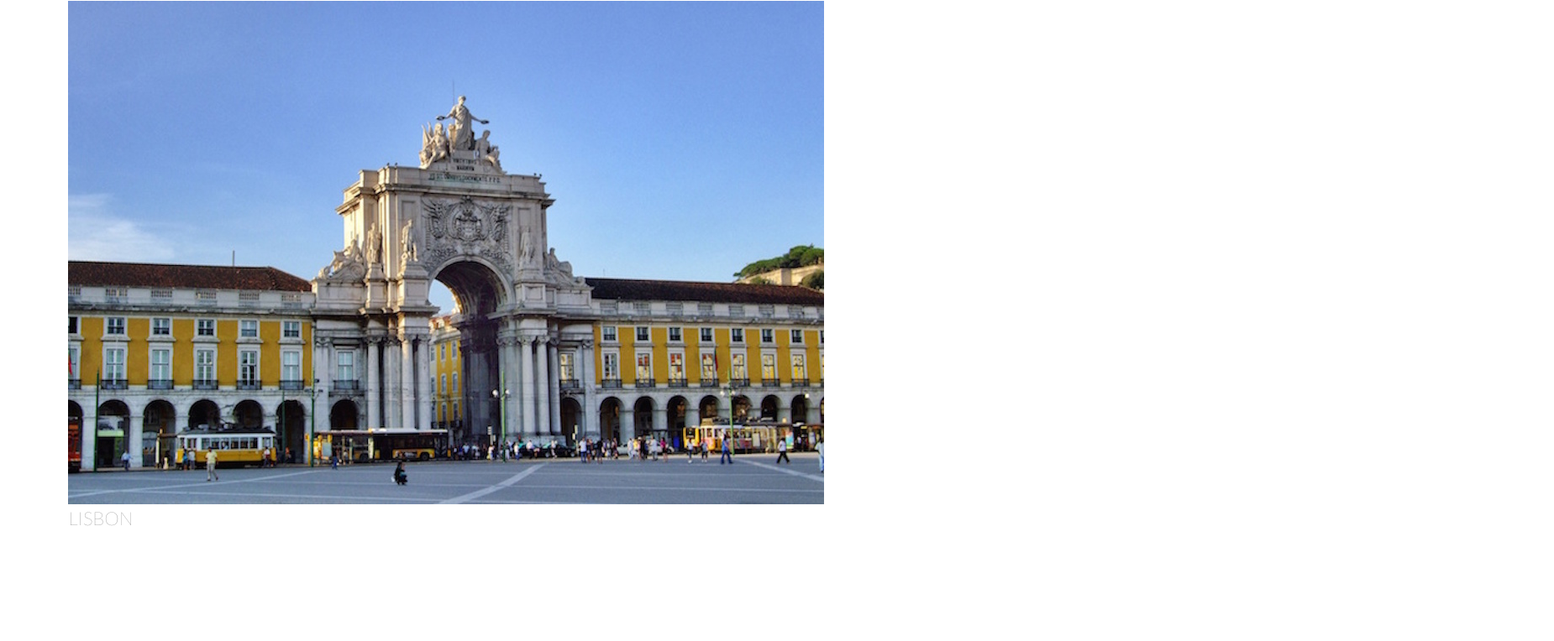
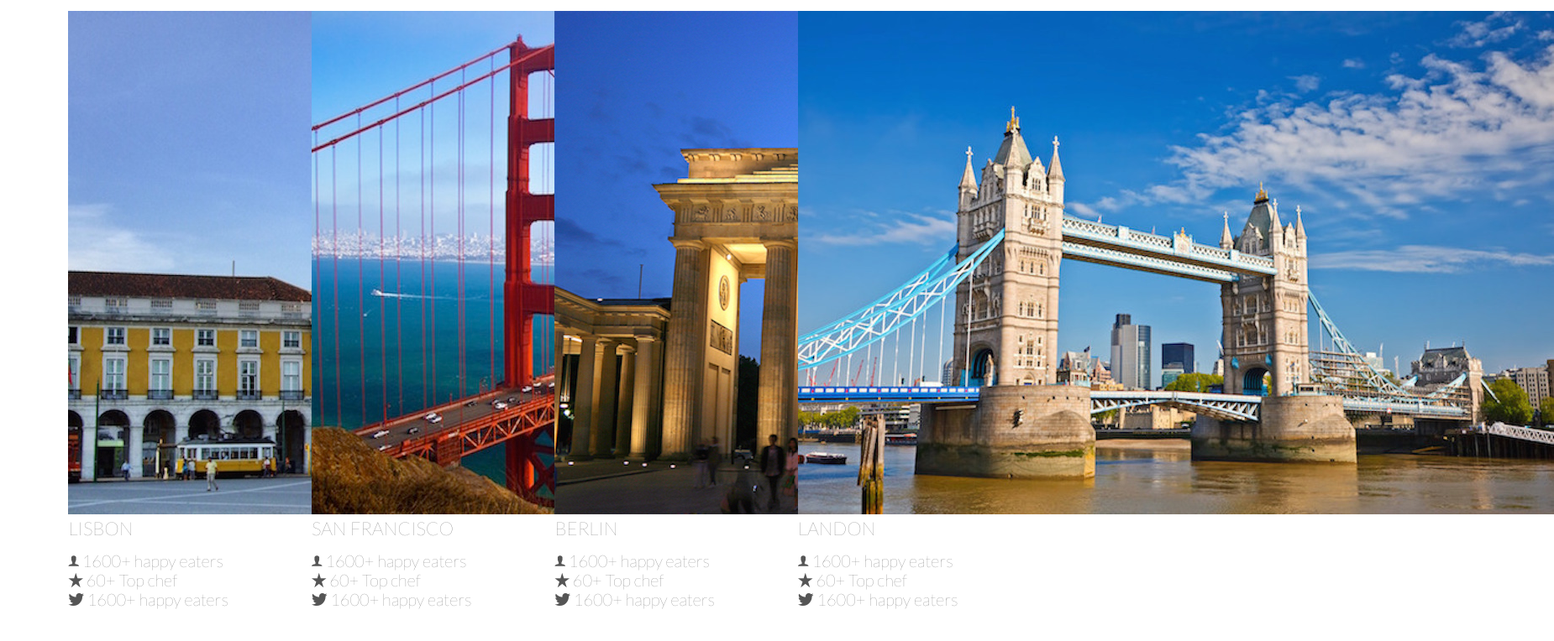
Before and after one commit to jonathan1965/The-killer, a plain HTML site: page index.html in a window 1280 px wide. Shown: the part 2745-3509 px from the top of the page at 84% size, 1850 px wide, since content can reach past the window. Before the commit the page ends 3484 px from the top, so only its background shows below. Drawn offline with Linux system fonts and the light colour scheme; files whose address does not match are found by name.

Commit message:
make it better

```diff
--- a/index.html
+++ b/index.html
@@ -166,13 +166,73 @@
 
      <section class="section-cities">
           <div class="row">
-              <div class="span-1-of-4 box">
+              <div class="col span-1-of-4 box">
                    <img src="resources/img/lisbon-3.jpg" alt="">
               <h3>lisbon</h3>
-              <div class="">
-
+              <div class="city-feacture">
+                <i class="ion-ios-person "></i>
+                1600+ happy eaters
+              </div>
+              <div class="city-feacture">
+                <i class="ion-star "></i>
+                60+ Top chef
+              </div>
+              <div class="city-feacture">
+                <i class="ion-social-twitter"></i>
+                1600+ happy eaters
               </div>
                 </div>
+
+                <div class="col span-1-of-4 box">
+                    <img src="resources/img/san-francisco.jpg" alt="">
+               <h3>San FRANCISCO</h3>
+               <div class="city-feacture">
+                 <i class="ion-ios-person "></i>
+                 1600+ happy eaters
+               </div>
+               <div class="city-feacture">
+                 <i class="ion-star "></i>
+                 60+ Top chef
+               </div>
+               <div class="city-feacture">
+                 <i class="ion-social-twitter"></i>
+                 1600+ happy eaters
+               </div>
+                 </div>
+
+                 <div class="col span-1-of-4 box">
+                    <img src="resources/img/berlin.jpg" alt="">
+               <h3>BERLIN</h3>
+               <div class="city-feacture">
+                 <i class="ion-ios-person "></i>
+                 1600+ happy eaters
+               </div>
+               <div class="city-feacture">
+                 <i class="ion-star "></i>
+                 60+ Top chef
+               </div>
+               <div class="city-feacture">
+                 <i class="ion-social-twitter"></i>
+                 1600+ happy eaters
+               </div>
+                 </div>
+
+                 <div class="col span-1-of-4 box">
+                  <img src="resources/img/london.jpg" alt="">
+             <h3>LANDON</h3>
+             <div class="city-feacture">
+               <i class="ion-ios-person "></i>
+               1600+ happy eaters
+             </div>
+             <div class="city-feacture">
+               <i class="ion-star "></i>
+               60+ Top chef
+             </div>
+             <div class="city-feacture">
+               <i class="ion-social-twitter"></i>
+               1600+ happy eaters
+             </div>
+               </div>
 
           </div>
      </section>
```
